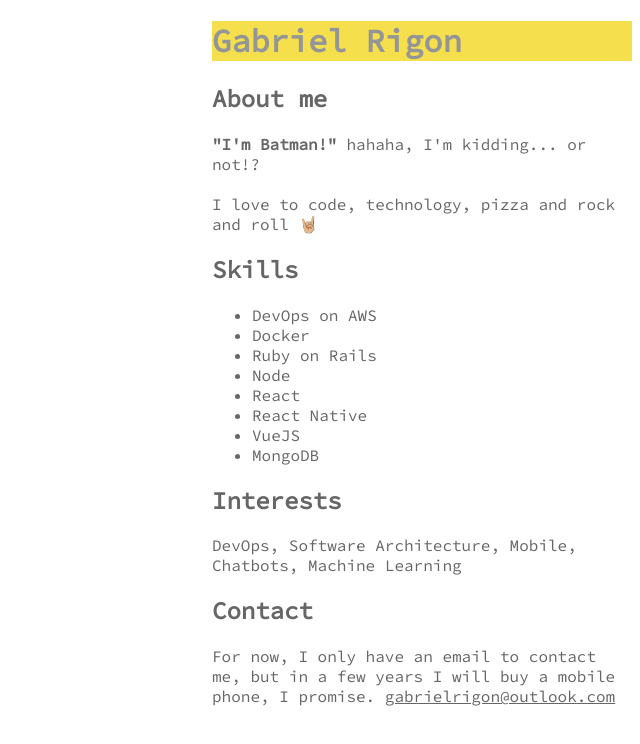
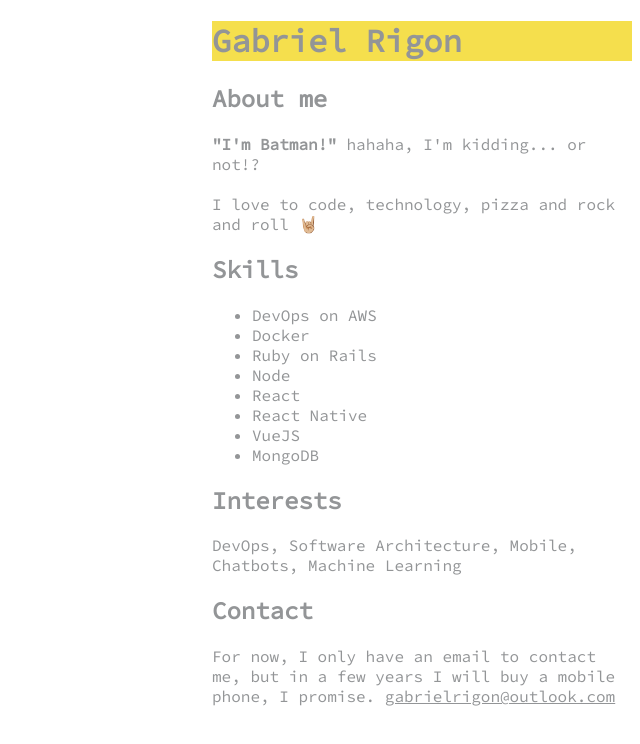
Before and after one commit to gabrielrigon/gabrielrigon.github.io, a Vue app: page / in a window 1280 px wide. Shown: the top 744 px of the page, without its empty margins (640-1280 px from the left). Built offline with nearby package versions, Linux system fonts and the light colour scheme.

Commit message:
adjust color

```diff
--- a/src/App.vue
+++ b/src/App.vue
@@ -27,7 +27,7 @@ export default {
 
 <style>
 a {
-  color: #666;
+  color: #939597;
 }
 
 #app {
@@ -35,7 +35,7 @@ a {
   margin: 0 0 0 auto;
 
   font-family: "Source Code Pro", monospace;
-  color: #666;
+  color: #939597;
 }
 
 @media only screen and (max-width: 540px) {
```
